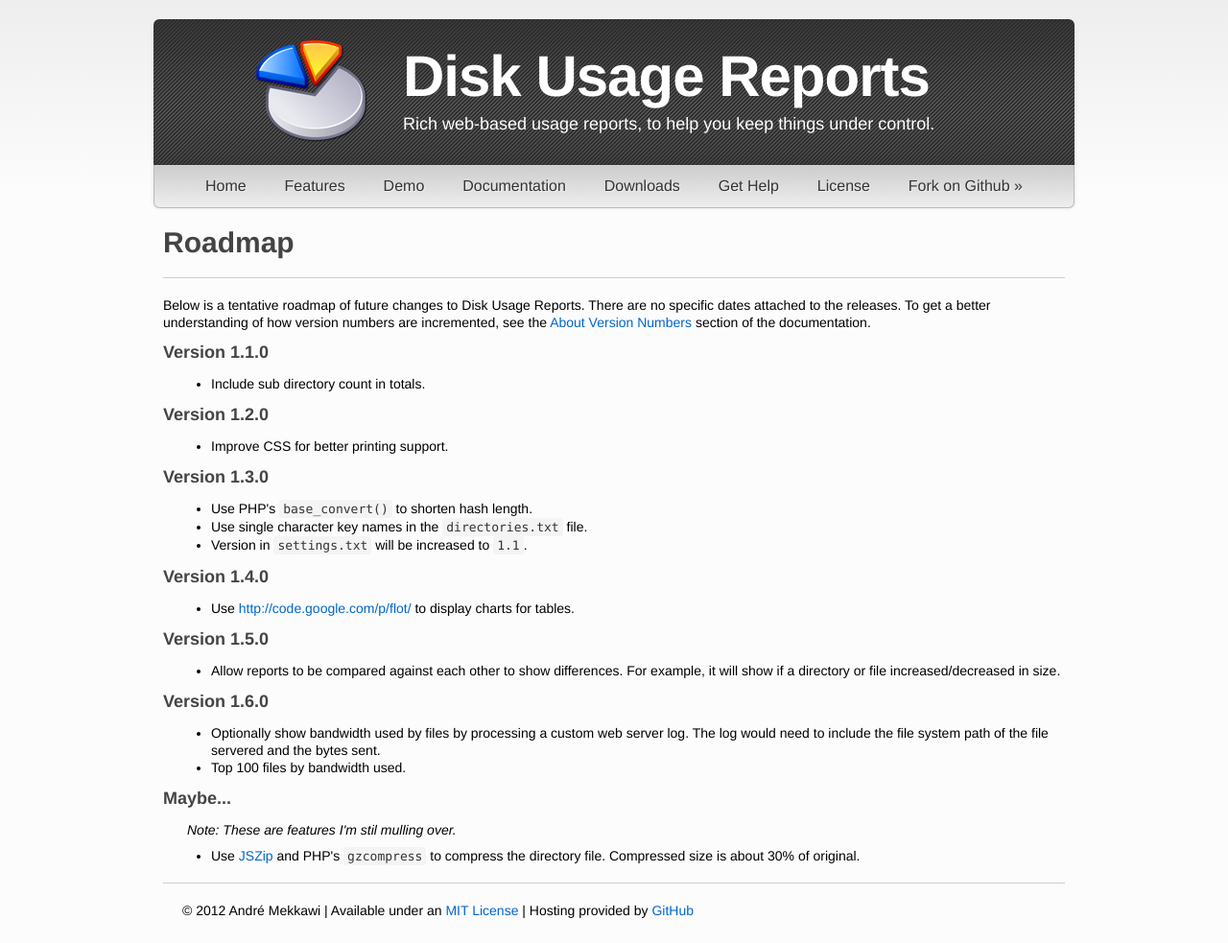
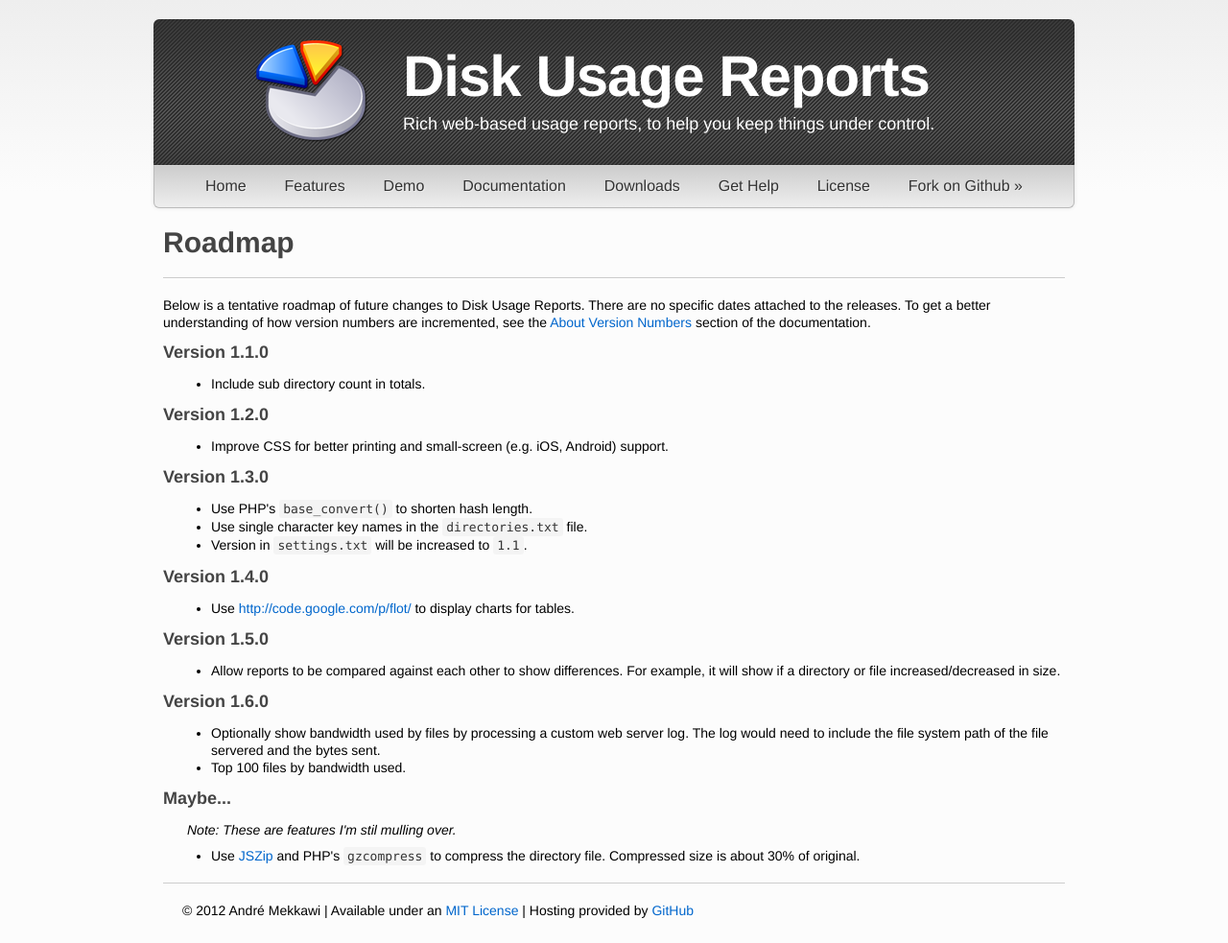
Before and after one commit to amekkawi/diskusagereports, a Jekyll site: the page built from docs/roadmap.html, in a window 1280 px wide. Shown: the whole page at 96% size. Built offline with Jekyll 4.4.1, drawn with Linux system fonts in a browser that asks for light colours.

Commit message:
Updated roadmap.

```diff
--- a/docs/roadmap.html
+++ b/docs/roadmap.html
@@ -17,7 +17,7 @@
 <h3>Version 1.2.0</h3>
 <div class="indent">
 	<ul>
-		<li>Improve CSS for better printing support.</li>
+		<li>Improve CSS for better printing and small-screen (e.g. iOS, Android) support.</li>
 	</ul>
 </div>
 
```
